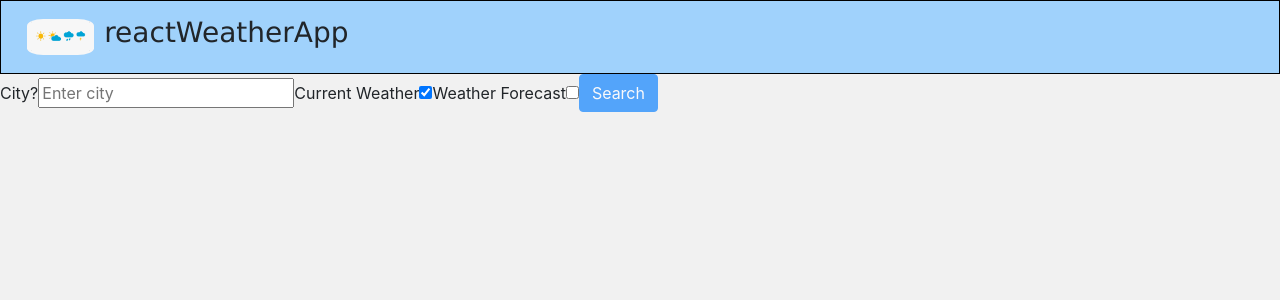
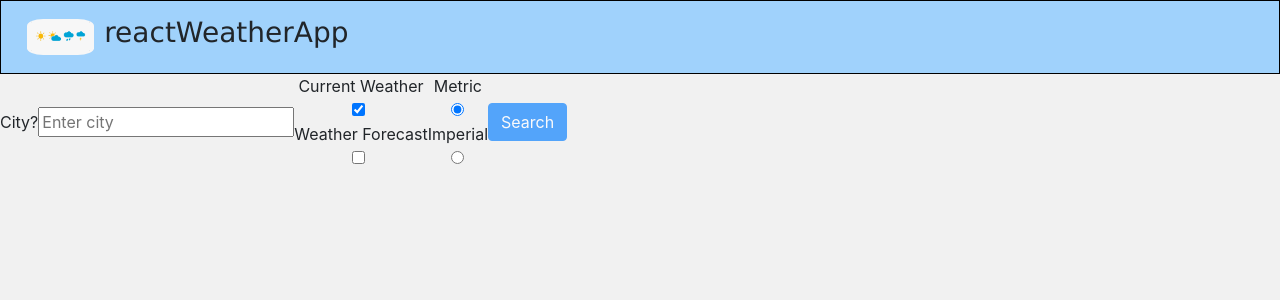
Before and after one commit to towerbrother/weather-app, a React (Create React App) app: page / in a window 1280 px wide. Shown: the top 300 px of the page. Built offline with nearby package versions, Linux system fonts and the light colour scheme.

Commit message:
added radio buttons, logic not implemented yet. started working on forecast rendering, not implemented successfully yet

```diff
--- a/src/App.js
+++ b/src/App.js
@@ -4,7 +4,7 @@ import "bootstrap/dist/css/bootstrap.min.css";
 import "weather-icons/css/weather-icons.css";
 import Form from "./components/Form/form";
 import Navbar from "./components/Navbar/navbar";
-import Output from "./components/Weather-Card/weather-card";
+import WeatherCard from "./components/Weather-Card/weatherCard";
 
 const API = "f9b82988a14039290e02b95f5e395184";
 
@@ -13,11 +13,11 @@ class App extends React.Component {
     super(props);
 
     this.state = {
-      dataCurrent: null, //what we get from OpenWeatherAPI
+      dataCurrent: null,
       dataForecast: null,
-      err: null, //what we get from OpenWeatherAPI if something goes wrong
-      loading: false, //??? not sure why needed this
-      queryString: "", //input from user
+      err: null,
+      loading: false,
+      queryString: "",
       showCurrentWeather: true,
       showForecast: false
     };
@@ -65,6 +65,7 @@ class App extends React.Component {
       // event.preventDefault();
       //https://developer.mozilla.org/en-US/docs/Web/JavaScript/Reference/Operators/Object_initializer
       this.setState({ [event.target.id]: !this.state[event.target.id] });
+      console.log(event.target);
     };
   }
 
@@ -81,13 +82,12 @@ class App extends React.Component {
           onDisabled={this.handleButton}
         />
         {/* below a check to understand whether data arrived or not */}
-        {(this.state.dataCurrent || this.state.dataForecast) && (
-          <Output
+        {this.state.dataCurrent && !this.state.dataForecast && (
+          <WeatherCard
             dataCurrent={this.state.dataCurrent}
             dataForecast={this.state.dataForecast}
           />
         )}
-        {/* {this.state.data && <div>Weather Data Here!</div>} */}
       </div>
     );
   }
--- a/src/components/Checkboxes/checkboxes.jsx
+++ b/src/components/Checkboxes/checkboxes.jsx
@@ -3,42 +3,24 @@ import "./Checkboxes.css";
 import Input from "../Input/input";
 
 const Checkboxes = props => (
-  <>
+  <div className={props.className}>
     <Input
       label="Current Weather"
       id="showCurrentWeather"
-      type="checkbox"
+      className="form-check-input"
+      type={props.type}
       onChange={props.onBoxChecked}
       checked={props.showCurrentWeather}
     />
     <Input
       label="Weather Forecast"
       id="showForecast"
-      type="checkbox"
+      className="form-check-input"
+      type={props.type}
       onChange={props.onBoxChecked}
       checked={props.showForecast}
     />
-    {/* <label className="form-check-label" htmlFor="showCurrentWeather">
-      Current Weather
-      <input
-        className="form-check-input"
-        id="showCurrentWeather"
-        type={props.type}
-        onChange={props.onBoxChecked}
-        defaultChecked
-      />
-    </label> */}
-    {/* {/* <label className="form-check-label" htmlFor="showForecast">
-      Weather Forecast
-      <input
-        className="form-check-input"
-        id="showForecast"
-        type={props.type}
-        onChange={props.onBoxChecked}
-        checked={}
-      /> */}
-    {/* </label> */}
-  </>
+  </div>
 );
 
 export default Checkboxes;
--- a/src/components/Form/Form.css
+++ b/src/components/Form/Form.css
@@ -5,9 +5,9 @@
   margin: 25px auto;
   border: 1px solid rgb(0, 0, 0);
   padding: 2vmin;
-} */
+}
 
-/* .submitForm button {
+.submitForm button {
   background-color: #d3d3d3;
   color: black;
   font-family: Verdana;
--- a/src/components/Form/form.jsx
+++ b/src/components/Form/form.jsx
@@ -1,10 +1,12 @@
 import React from "react";
 import Input from "../Input/input";
+import Checkboxes from "../Checkboxes/checkboxes";
+import RadioButton from "../RadioButton/radioButton";
 import "./Form.css";
-import Checkboxes from "../Checkboxes/checkboxes";
 
 const Form = ({ onChange, onSubmit, state, onBoxChecked }) => {
   return (
+    <div className="form">
       <form className="form-inline" onSubmit={onSubmit}>
         <Input
           label="City?"
@@ -20,6 +22,7 @@ const Form = ({ onChange, onSubmit, state, onBoxChecked }) => {
           onBoxChecked={onBoxChecked}
           type="checkbox"
         />
+        <RadioButton onBoxChecked={onBoxChecked} type="radio" />
         <button
           type="submit"
           className="btn btn-primary"
@@ -28,11 +31,13 @@ const Form = ({ onChange, onSubmit, state, onBoxChecked }) => {
           disabled={
             !(state.showCurrentWeather || state.showForecast) ||
             !state.queryString
+            //filter grey scale / opacity - class that you remove and add + transition
           }
         >
           Search
         </button>
       </form>
+    </div>
   );
 };
 
--- a/src/components/Input/Input.css
+++ b/src/components/Input/Input.css
@@ -7,9 +7,9 @@
   font-family: Verdana;
   font-weight: bold;
   padding: 10px;
-} */
+}
 
-/* .container input {
+.container input {
   width: 100px;
   height: 5px;
   padding: 10px;
--- /dev/null
+++ b/src/components/RadioButton/radioButton.jsx
@@ -0,0 +1,28 @@
+import React from "react";
+import Input from "../Input/input";
+
+const RadioButton = props => {
+  return (
+    <div className="radio">
+      <Input
+        label="Metric"
+        id="metric"
+        name="measure"
+        value="metric"
+        type={props.type}
+        onChange={props.onBoxChecked}
+        checked
+      />
+      <Input
+        label="Imperial"
+        id="imperial"
+        name="measure"
+        value="imperial"
+        type={props.type}
+        onChange={props.onBoxChecked}
+      />
+    </div>
+  );
+};
+
+export default RadioButton;
--- a/src/components/Weather-Card/weather-card.jsx
+++ /dev/null
@@ -1,63 +0,0 @@
-import React from "react";
-
-class Output extends React.Component {
-  render() {
-    const { dataCurrent, dataForecast } = this.props;
-
-    const weatherIcon = {
-      Thunderstorm: "wi-thunderstorm",
-      Drizzle: "wi-sleet",
-      Rain: "wi-storm-shower",
-      Snow: "wi-snow",
-      Atmosphere: "wi-fog",
-      Clear: "wi-day-sunny",
-      Clouds: "wi-day-fog"
-    };
-
-    const convertCelsius = temp => Math.round((temp - 273.15) * 10) / 10;
-
-    const getWeatherIcon = iconId => {
-      switch (true) {
-        case iconId >= 200 && iconId < 300:
-          return weatherIcon.Thunderstorm;
-        case iconId >= 300 && iconId < 400:
-          return weatherIcon.Drizzle;
-        case iconId >= 500 && iconId < 600:
-          return weatherIcon.Rain;
-        case iconId >= 600 && iconId < 700:
-          return weatherIcon.Snow;
-        case iconId >= 700 && iconId < 800:
-          return weatherIcon.Atmosphere;
-        case iconId === 800:
-          return weatherIcon.Clear;
-        case iconId > 800 && iconId < 900:
-          return weatherIcon.Clouds;
-      }
-    };
-
-    return (
-      <div className="container">
-        <h2 className="p-2">
-          {dataCurrent.name}, {dataCurrent.sys.country}
-        </h2>
-        <h5 className="p-2">
-          <i
-            className={`wi ${getWeatherIcon(
-              dataCurrent.weather[0].id
-            )} display-1`}
-          ></i>
-        </h5>
-        <h1 className="p-2">{convertCelsius(dataCurrent.main.temp)}&deg;</h1>
-        <span className="px-4">
-          min: {convertCelsius(dataCurrent.main.temp_min)}
-        </span>
-        <span className="px-4">
-          max: {convertCelsius(dataCurrent.main.temp_max)}
-        </span>
-        <h4 className="p-2">{dataCurrent.weather[0].description}</h4>
-      </div>
-    );
-  }
-}
-
-export default Output;
--- /dev/null
+++ b/src/components/Weather-Card/weatherCard.jsx
@@ -0,0 +1,144 @@
+import React from "react";
+
+const WeatherCard = props => {
+  const { dataCurrent, dataForecast } = props;
+
+  //to display only 5 elements from "tomorrow"
+  // const indexes = [7, 15, 23, 31, 39];
+  // const items = indexes.map(index => dataForecast.list[index]);
+
+  const weatherIcon = {
+    Thunderstorm: "wi-thunderstorm",
+    Drizzle: "wi-sleet",
+    Rain: "wi-storm-shower",
+    Snow: "wi-snow",
+    Atmosphere: "wi-fog",
+    Clear: "wi-day-sunny",
+    Clouds: "wi-day-fog"
+  };
+
+  const convertCelsius = temp => Math.round((temp - 273.15) * 10) / 10;
+
+  // const convertFahrenheit = celsius => celsius * 1.8 + 32;
+
+  const getWeatherIcon = iconId => {
+    switch (true) {
+      case iconId >= 200 && iconId < 300:
+        return weatherIcon.Thunderstorm;
+      case iconId >= 300 && iconId < 400:
+        return weatherIcon.Drizzle;
+      case iconId >= 500 && iconId < 600:
+        return weatherIcon.Rain;
+      case iconId >= 600 && iconId < 700:
+        return weatherIcon.Snow;
+      case iconId >= 700 && iconId < 800:
+        return weatherIcon.Atmosphere;
+      case iconId === 800:
+        return weatherIcon.Clear;
+      case iconId > 800 && iconId < 900:
+        return weatherIcon.Clouds;
+    }
+  };
+
+  return (
+    <div className="current">
+      <h1 className="p-2">
+        {dataCurrent.name}, {dataCurrent.sys.country}
+      </h1>
+      <h5 className="p-2">
+        <i
+          className={`wi ${getWeatherIcon(
+            dataCurrent.weather[0].id
+          )} display-1`}
+        ></i>
+      </h5>
+      <h2 className="p-2">{convertCelsius(dataCurrent.main.temp)}&deg;</h2>
+      <span className="px-4">
+        min: {convertCelsius(dataCurrent.main.temp_min)}
+      </span>
+      <span className="px-4">
+        max: {convertCelsius(dataCurrent.main.temp_max)}
+      </span>
+      <h4 className="p-2">{dataCurrent.weather[0].description}</h4>
+    </div>
+  );
+
+  // if (dataCurrent && !dataForecast) {
+  //   return (
+  //     <div className="current">
+  //       <h1 className="p-2">
+  //         {dataCurrent.name}, {dataCurrent.sys.country}
+  //       </h1>
+  //       <h5 className="p-2">
+  //         <i
+  //           className={`wi ${getWeatherIcon(
+  //             dataCurrent.weather[0].id
+  //           )} display-1`}
+  //         ></i>
+  //       </h5>
+  //       <h2 className="p-2">{convertCelsius(dataCurrent.main.temp)}&deg;</h2>
+  //       <span className="px-4">
+  //         min: {convertCelsius(dataCurrent.main.temp_min)}
+  //       </span>
+  //       <span className="px-4">
+  //         max: {convertCelsius(dataCurrent.main.temp_max)}
+  //       </span>
+  //       <h4 className="p-2">{dataCurrent.weather[0].description}</h4>
+  //     </div>
+  //   );
+  // } else if (!dataCurrent && dataForecast) {
+  //   return (
+  //     <div className="grid-container">
+  //       {items.map(item => (
+  //         <div key={item.dt} className="grid-item">
+  //           <h4 className="p-2">{item.dt_txt}</h4>
+  //           <h5 className="p-2">
+  //             <i className={`wi ${getWeatherIcon(item.weather[0].id)}`}></i>
+  //           </h5>
+  //           <h3 className="p-2">{convertCelsius(item.main.temp)}&deg;</h3>
+  //           <h4 className="p-2">{item.weather[0].description}</h4>
+  //         </div>
+  //       ))}
+  //     </div>
+  //   );
+  // } else {
+  //   return (
+  //     <div className="container">
+  //       <div className="current">
+  //         <h1 className="p-2">
+  //           {dataCurrent.name}, {dataCurrent.sys.country}
+  //         </h1>
+  //         <h5 className="p-2">
+  //           <i
+  //             className={`wi ${getWeatherIcon(
+  //               dataCurrent.weather[0].id
+  //             )} display-1`}
+  //           ></i>
+  //         </h5>
+  //         <h2 className="p-2">{convertCelsius(dataCurrent.main.temp)}&deg;</h2>
+  //         <span className="px-4">
+  //           min: {convertCelsius(dataCurrent.main.temp_min)}
+  //         </span>
+  //         <span className="px-4">
+  //           max: {convertCelsius(dataCurrent.main.temp_max)}
+  //         </span>
+  //         <h4 className="p-2">{dataCurrent.weather[0].description}</h4>
+  //       </div>
+  //       <div className="grid-container">
+  //         {items.map(item => (
+  //           <div key={item.dt} className="grid-item">
+  //             <h4 className="p-2">{item.dt_txt}</h4>
+  //             <h5 className="p-2">
+  //               <i className={`wi ${getWeatherIcon(item.weather[0].id)}`}></i>
+  //             </h5>
+  //             <h3 className="p-2">{convertCelsius(item.main.temp)}&deg;</h3>
+  //             <h4 className="p-2">{item.weather[0].description}</h4>
+  //           </div>
+  //         ))}
+  //       </div>
+  //     </div>
+  //   );
+  // }
+};
+
+export default WeatherCard;
```
Also changed, not shown: src/components/Weather-Card/WeatherCard.css (added, +15 -0 lines). Lines whose indentation alone changed are shown as unchanged.
